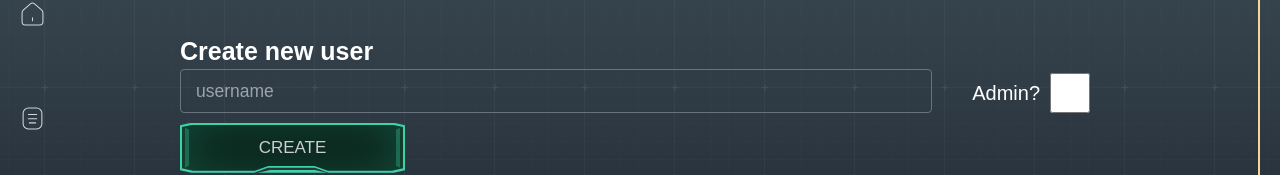
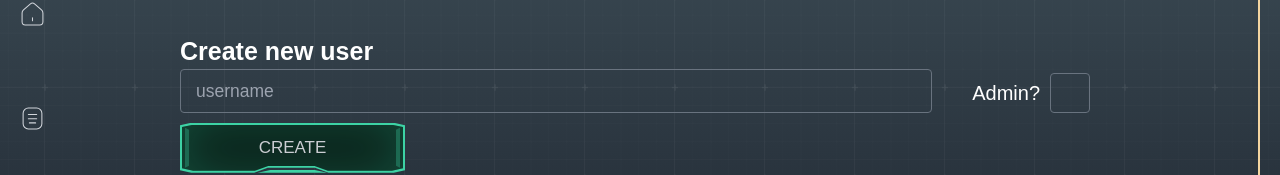
Before and after one commit to MaxwellDG/piecework-btc, a Next.js app: page /dashboard/settings/company in a window 1280 px wide. Shown: the part 229-404 px from the top of the page. Built offline with nearby package versions, Linux system fonts and the light colour scheme; no server answers; the database is empty.

Commit message:
Styled checkbox

```diff
--- a/app/(components)/projects/project/index.tsx
+++ b/app/(components)/projects/project/index.tsx
@@ -6,10 +6,6 @@ import { IProject } from '../../../../db/models/project/types';
 import Chevron from '../../../../public/svgs/chevron';
 import Delete from '../../../../public/svgs/delete';
 import Edit from '../../../../public/svgs/edit';
-import ConfirmModal from '../../modals/confirm';
-import useToasts from '../../../(hooks)/useToasts';
-import { TOAST_TYPE } from '../../../(types)/api';
-import { useSWRConfig } from 'swr';
 import ArrowCornersCard from '../../containers/cards/arrow-corners';
 import IconButton from '../../ui/buttons/icon';
 
@@ -49,7 +45,7 @@ export default function Project({ project, toggleConfirm, toggleEdit }: Props) {
                     <div className="flex items-center gap-x-3">
                         <IconButton
                             onClick={(e) => toggleConfirm(e, true, project)}
-                            icon={Delete('#cbced3', 25)}
+                            icon={Delete(25, '#cbced3')}
                         />
                         <IconButton
                             onClick={(e) => toggleEdit(e, true, project)}
--- a/app/(components)/projects/projectsList/index.tsx
+++ b/app/(components)/projects/projectsList/index.tsx
@@ -56,7 +56,7 @@ export default function ProjectsList() {
         });
 
         if (res.ok) {
-            mutate(`/api/projects`);
+            mutate();
             createToast('Project updated', TOAST_TYPE.INFO);
             toggleEditModal(false);
             setFocusedProject(null);
--- a/app/(components)/taskImages/image/index.tsx
+++ b/app/(components)/taskImages/image/index.tsx
@@ -34,7 +34,7 @@ export default function TaskImage({ imageUrl, index, deleteFunc }: Props) {
                 onClick={(e) => deleteFunc(e, imageUrl, true)}
                 className="hidden absolute top-1 right-1 z-20 bg-gray-200 rounded p-1 group-hover:flex"
             >
-                {Delete('black', 20)}
+                {Delete(20, 'black')}
             </div>
         </div>
     );
--- a/app/(components)/toast/index.tsx
+++ /dev/null
@@ -1,14 +0,0 @@
-import Alert from '../../../public/svgs/alert';
-
-type Props = {
-    text: string;
-};
-
-export default function Toast({ text }: Props) {
-    return (
-        <div className="alert">
-            {Alert('#3bbef8', 20)}
-            <span>{text}</span>
-        </div>
-    );
-}
--- a/app/(components)/toasts/index.tsx
+++ b/app/(components)/toasts/index.tsx
@@ -17,7 +17,7 @@ const Toast = ({ id, text, type, removeToast }: Props) => {
             onClick={() => removeToast(id)}
             className="border border-toastBlue bg-white px-2 rounded cursor-pointer mb-2"
         >
-            <p className="text-md">{text}</p>
+            <p className="text-md text-toastBlue">{text}</p>
         </div>
     );
 };
--- a/app/(styles)/globals.scss
+++ b/app/(styles)/globals.scss
@@ -5,10 +5,18 @@
 :root {
     --background-start-rgb: 45, 60, 74;
     --background-end-rgb: 14, 17, 28;
+    --color-teal: rgba(61, 211, 165, 1);
+    --color-teal-opaque: rgba(61, 211, 165, 0.3);
+    --color-btcOrange: #f2a900;
+    --color-chillGreen: #224146;
 }
 
 html {
-    background: linear-gradient(180deg, rgba(50, 70, 80, 0.9) 0%, rgb(13, 16, 27) 100%)
+    background: linear-gradient(
+        180deg,
+        rgba(50, 70, 80, 0.9) 0%,
+        rgb(13, 16, 27) 100%
+    );
 }
 
 p {
@@ -33,7 +41,7 @@ textarea {
     font-size: 0.875rem;
     font-weight: 400;
     line-height: 1.5;
-    color: rgba(255,255,255,0.75);
+    color: rgba(255, 255, 255, 0.75);
     -webkit-appearance: none;
     -moz-appearance: none;
     appearance: none;
@@ -49,6 +57,32 @@ textarea {
     }
 }
 
+input[type='checkbox']:checked {
+    background-color: transparent;
+}
+input[type='checkbox']:checked:after {
+    position: absolute;
+    top: 0px;
+    bottom: 0;
+    left: 0;
+    right: 0;
+    content: '\2713';
+    color: var(--color-teal);
+}
+input[type='checkbox'] {
+    position: relative;
+    text-align: center;
+    display: table-cell;
+    vertical-align: middle;
+    width: 40px !important;
+    height: 40px !important;
+    appearance: none;
+    border-radius: 10%;
+    border: 1px solid #69737f;
+    box-shadow: none;
+    font-size: 1.5em;
+}
+
 @keyframes border-color {
     0% {
         border: 1px solid #cbced3;
--- a/app/dashboard/settings/company/page.tsx
+++ b/app/dashboard/settings/company/page.tsx
@@ -84,7 +84,7 @@ export default function Page() {
                                     type="checkbox"
                                     onChange={() => setIsAdmin(!isAdmin)}
                                     checked={isAdmin}
-                                    className="checkbox h-8 w-8 cursor-pointer"
+                                    className="h-8 w-8 cursor-pointer"
                                 />
                             </div>
                         </div>
```
